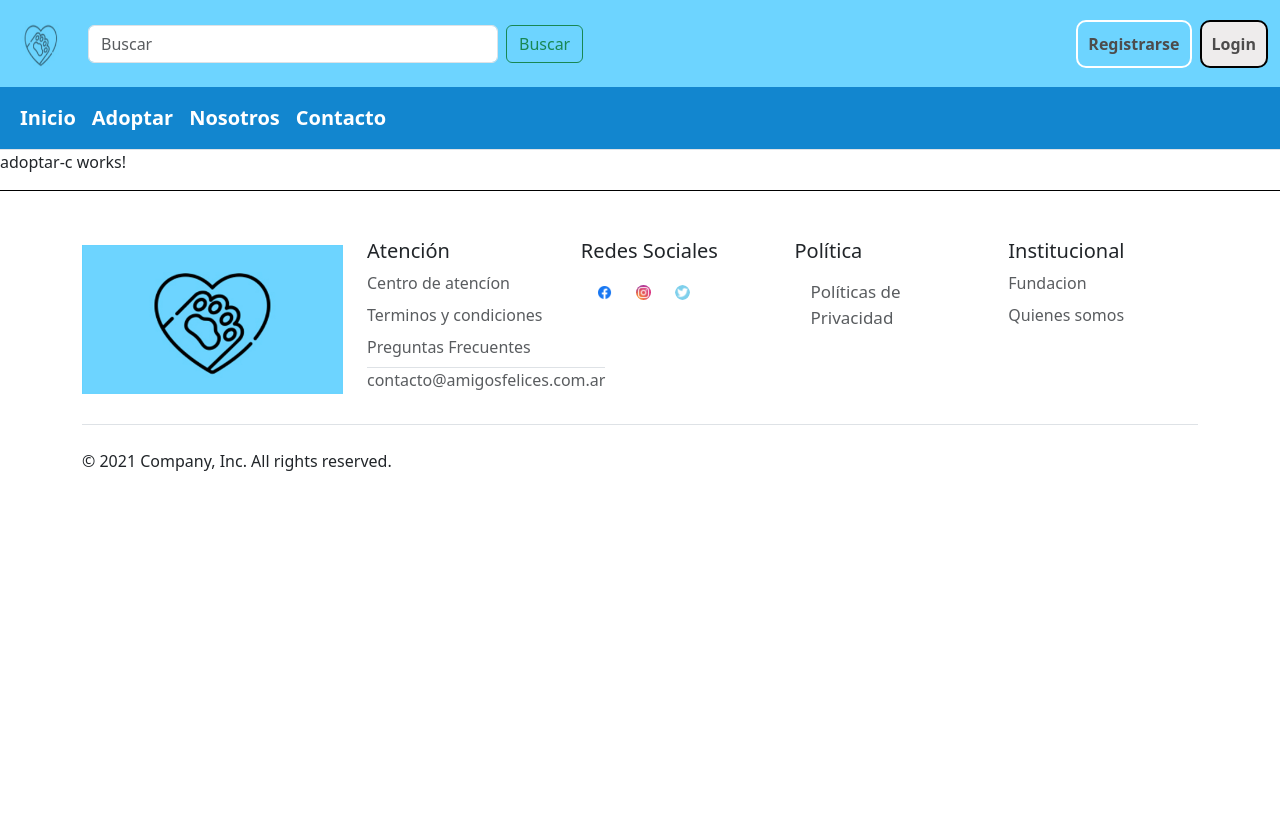
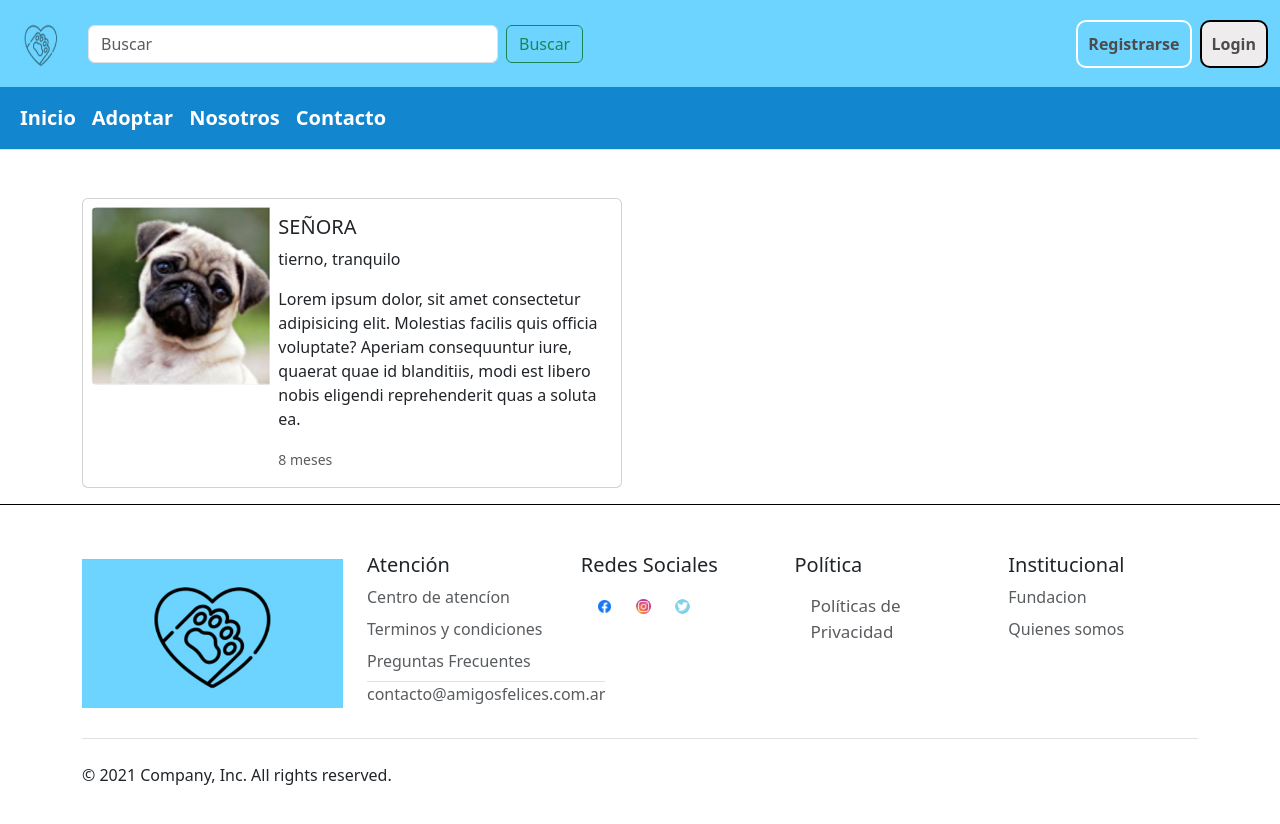
Before and after one commit to eze2709/AngularMascotas, an Angular app: page /adoptar/1 in a window 1280 px wide. Shown: the top 824 px of the page. Before the commit the page ends 800 px from the top, so only its background shows below. Built offline with nearby package versions, Linux system fonts and the light colour scheme.

Commit message:
enrutamiento y variables por url

```diff
--- a/src/app/adoptar/adoptar-c.component.html
+++ /dev/null
@@ -1 +0,0 @@
-<p>adoptar-c works!</p>
--- /dev/null
+++ b/src/app/adoptar/adoptar-c/adoptar-c.component.html
@@ -0,0 +1,29 @@
+ <!-- mascota.nombre
+  mascota.edad
+  mascota.caracteristicas -->
+
+  <div class="container">
+
+    <div class="row">
+
+      <div class="col-12 md-5 mt-5">
+        <div class="card mb-3" style="max-width: 540px;">
+          <div class="row g-0">
+            <div class="col-md-4">
+              <img [src]="mascota.imagenUrl" class="img-fluid rounded-start mt-2 mb-2 m-2" alt="...">
+            </div>
+            <div class="col-md-8">
+              <div class="card-body">
+                <h5 class="card-title">{{ mascota.nombre }}</h5>
+                <p class="card-text"> {{ mascota.caracteristicas }} </p>
+                <p class="card-text"> {{ mascota.descripcion }} </p>
+                <p class="card-text"><small class="text-body-secondary">{{ mascota.edad }}</small></p>
+              </div>
+            </div>
+          </div>
+        </div>
+      </div>
+
+    </div>
+
+  </div>
--- /dev/null
+++ b/src/app/adoptar/adoptar-c/adoptar-c.component.ts
@@ -0,0 +1,46 @@
+import { DatosService } from './../../datos/datos.service';
+import { Component } from '@angular/core';
+import { ActivatedRoute } from '@angular/router';
+
+@Component({
+  selector: 'app-adoptar-c',
+  standalone: false,
+  templateUrl: './adoptar-c.component.html',
+  styleUrl: './adoptar-c.component.css'
+})
+export class AdoptarCComponent {
+
+  mascota: any = {};  // Aquí guardaremos los datos de la mascota
+  mascotas: any[] = [];
+  parametroId: number | null = null;  // Cambié el tipo a 'number'
+
+  constructor(
+    private route: ActivatedRoute,  // Para obtener parámetros de la URL
+    private datosService: DatosService  // El servicio para obtener las mascotas
+  ) { }
+
+  ngOnInit(): void {
+    this.mascotas = this.datosService.getMascotas();
+    console.log(this.mascotas);
+
+    this.route.paramMap.subscribe(params => {
+      // Obtenemos el parámetro 'id' como string y lo convertimos a número
+      this.parametroId = parseInt(params.get('id') || '', 10); // Usamos el operador '+' para convertir a número
+      if (isNaN(this.parametroId)) {
+        console.log('El id no es válido');
+      } else {
+        this.buscarMascotasPorId(this.parametroId);  // Usamos 'parametroId' si es válido
+      }
+    });
+  }
+
+  buscarMascotasPorId(id: number): void {
+    // Buscar la mascota por el 'id' proporcionado
+    this.mascota = this.mascotas.find(mascota => mascota.id === id);
+
+    // Si no se encuentra la mascota, mostramos un mensaje
+    if (!this.mascota) {
+      console.log('Mascota no encontrada');
+    }
+  }
+}
--- a/src/app/app-routing.module.ts
+++ b/src/app/app-routing.module.ts
@@ -2,14 +2,15 @@ import { NgModule } from '@angular/core';
 import { RouterModule, Routes } from '@angular/router';
 import { RegistroAccesoComponent } from './registro-acceso/registro-acceso/registro-acceso.component';
 import { PageComponent } from './inicio/pagina/page.component';
-import { AdoptarCComponent } from './adoptar/adoptar-c.component';
+import { AdoptarCComponent } from './adoptar/adoptar-c/adoptar-c.component';
 
 const routes: Routes = [
 
   {path: '', redirectTo: 'inicio', pathMatch: 'full'},
   {path: 'inicio', component: PageComponent},
   {path: 'registrar', component: RegistroAccesoComponent},
-  {path: 'adoptar/:id', component: AdoptarCComponent}
+  {path: 'adoptar/:id', component: AdoptarCComponent},
+  {path: 'adoptar', component: AdoptarCComponent}
 
 ];
 
--- a/src/app/app.component.html
+++ b/src/app/app.component.html
@@ -6,6 +6,9 @@
  <router-outlet></router-outlet>
 
 
- <Compfooter [logofoter]="imagenlogos.logofoter" [logoTwitter]="imagenlogos.logoTwitter" [logoInstagram]="imagenlogos.logoInstagram" [logoFacebook]="imagenlogos.logoFacebook">
+ <Compfooter [logofoter]="imagenlogos.logofoter"
+             [logoTwitter]="imagenlogos.logoTwitter"
+             [logoInstagram]="imagenlogos.logoInstagram"
+             [logoFacebook]="imagenlogos.logoFacebook">
 
  </Compfooter>
--- a/src/app/datos/datos.service.ts
+++ b/src/app/datos/datos.service.ts
@@ -5,7 +5,7 @@ import { Injectable } from '@angular/core';
 })
 export class DatosService {
 
-  constructor() { console.log( this.getMascotas())}
+  constructor() { }
 
    // Datos de imágenes
    getImagenLogos() {
@@ -22,14 +22,14 @@ export class DatosService {
   // Datos de mascotas
   getMascotas() {
     return [
-      { imagenUrl: 'imagen/mascota.png', nombre: 'SEÑORA', edad: '8 meses', caracteristicas: 'tierno, tranquilo',id:1 },
-      { imagenUrl: 'imagen/mascota.png', nombre: 'toby', edad: '2 años', caracteristicas: 'juguetón, leal' ,id:2},
-      { imagenUrl: 'imagen/mascota2.png', nombre: 'mila', edad: '1 año', caracteristicas: 'curiosa, activa' ,id:3},
-      { imagenUrl: 'imagen/mascota3.png', nombre: 'lucas', edad: '3 años', caracteristicas: 'amigable, obediente',id:4 },
-      { imagenUrl: 'imagen/mascota4.png', nombre: 'sasha', edad: '5 meses', caracteristicas: 'traviesa, cariñosa' ,id:5},
-      { imagenUrl: 'imagen/mascota.png', nombre: 'SEÑORA', edad: '8 meses', caracteristicas: 'tierno, tranquilo' ,id:6},
-      { imagenUrl: 'imagen/mascota.png', nombre: 'toby', edad: '2 años', caracteristicas: 'lorem, leal' ,id:7},
-      { imagenUrl: 'imagen/mascota2.png', nombre: 'mila', edad: '1 año', caracteristicas: 'curiosa, activa' ,id:8}
+      { imagenUrl: 'imagen/mascota.png', nombre: 'SEÑORA', edad: '8 meses', caracteristicas: 'tierno, tranquilo',descripcion:"Lorem ipsum dolor, sit amet consectetur adipisicing elit. Molestias facilis quis officia voluptate? Aperiam consequuntur iure, quaerat quae id blanditiis, modi est libero nobis eligendi reprehenderit quas a soluta ea.",id:1 },
+      { imagenUrl: 'imagen/mascota.png', nombre: 'toby', edad: '2 años', caracteristicas: 'juguetón, leal',descripcion:"Lorem ipsum dolor, sit amet consectetur adipisicing elit. Molestias facilis quis officia voluptate? Aperiam consequuntur iure, quaerat quae id blanditiis, modi est libero nobis eligendi reprehenderit quas a soluta ea." ,id:2},
+      { imagenUrl: 'imagen/mascota2.png', nombre: 'mila', edad: '1 año', caracteristicas: 'curiosa, activa' ,descripcion:"Lorem ipsum dolor, sit amet consectetur adipisicing elit. Molestias facilis quis officia voluptate? Aperiam consequuntur iure, quaerat quae id blanditiis, modi est libero nobis eligendi reprehenderit quas a soluta ea.",id:3},
+      { imagenUrl: 'imagen/mascota3.png', nombre: 'lucas', edad: '3 años', caracteristicas: 'amigable, obediente',descripcion:"Lorem ipsum dolor, sit amet consectetur adipisicing elit. Molestias facilis quis officia voluptate? Aperiam consequuntur iure, quaerat quae id blanditiis, modi est libero nobis eligendi reprehenderit quas a soluta ea.",id:4 },
+      { imagenUrl: 'imagen/mascota4.png', nombre: 'sasha', edad: '5 meses', caracteristicas: 'traviesa, cariñosa',descripcion:"Lorem ipsum dolor, sit amet consectetur adipisicing elit. Molestias facilis quis officia voluptate? Aperiam consequuntur iure, quaerat quae id blanditiis, modi est libero nobis eligendi reprehenderit quas a soluta ea." ,id:5},
+      { imagenUrl: 'imagen/mascota.png', nombre: 'SEÑORA', edad: '8 meses', caracteristicas: 'tierno, tranquilo',descripcion:"Lorem ipsum dolor, sit amet consectetur adipisicing elit. Molestias facilis quis officia voluptate? Aperiam consequuntur iure, quaerat quae id blanditiis, modi est libero nobis eligendi reprehenderit quas a soluta ea." ,id:6},
+      { imagenUrl: 'imagen/mascota.png', nombre: 'toby', edad: '2 años', caracteristicas: 'lorem, leal',descripcion:"Lorem ipsum dolor, sit amet consectetur adipisicing elit. Molestias facilis quis officia voluptate? Aperiam consequuntur iure, quaerat quae id blanditiis, modi est libero nobis eligendi reprehenderit quas a soluta ea." ,id:7},
+      { imagenUrl: 'imagen/mascota2.png', nombre: 'mila', edad: '1 año', caracteristicas: 'curiosa, activa',descripcion:"Lorem ipsum dolor, sit amet consectetur adipisicing elit. Molestias facilis quis officia voluptate? Aperiam consequuntur iure, quaerat quae id blanditiis, modi est libero nobis eligendi reprehenderit quas a soluta ea." ,id:8}
     ];
   }
 
--- a/src/app/inicio/card-amigos/card-amigos.component.html
+++ b/src/app/inicio/card-amigos/card-amigos.component.html
@@ -1,4 +1,4 @@
-
+<a [routerLink]="['/adoptar', id]">
   <div class="card mb-3 mt-2" id="card-amigo" style="padding: 16px;">
     <div class="row g-0 align-items-center">
       <!-- Imagen -->
@@ -18,3 +18,4 @@
       </div>
     </div>
   </div>
+</a>
--- a/src/app/navbar-modulo/navbar/navbar.component.html
+++ b/src/app/navbar-modulo/navbar/navbar.component.html
@@ -31,7 +31,7 @@
           <a class="nav-link" routerLink="/">Inicio</a>
         </li>
         <li class="nav-item">
-          <a class="nav-link" href="#">Adoptar</a>
+          <a class="nav-link"  routerLink="/adoptar">Adoptar</a>
         </li>
         <li class="nav-item">
           <a class="nav-link" href="#">Nosotros</a>
```
Also changed, not shown: src/app/adoptar/adoptar-c.component.ts (deleted, +0 -12 lines), src/app/adoptar/adoptar-c/adoptar-c.component.css (added), 1 other file (tests, documents, lock files or other folders). Lines whose indentation alone changed are shown as unchanged.
